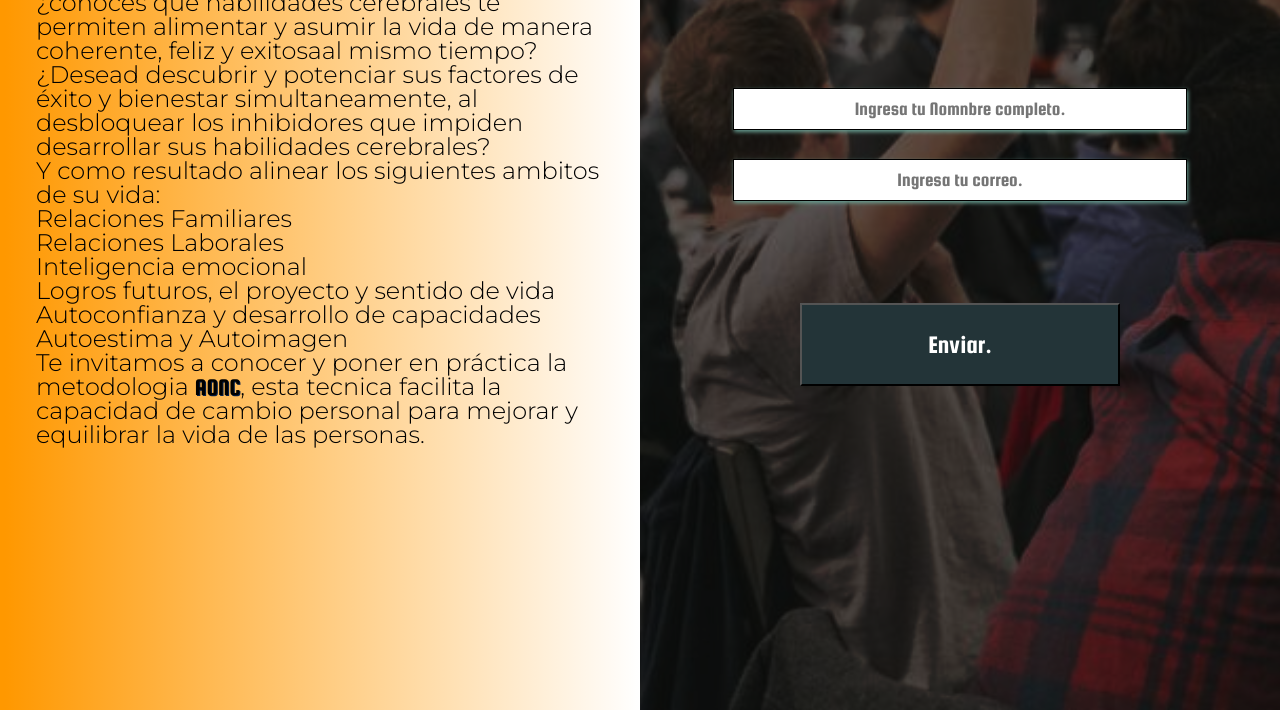
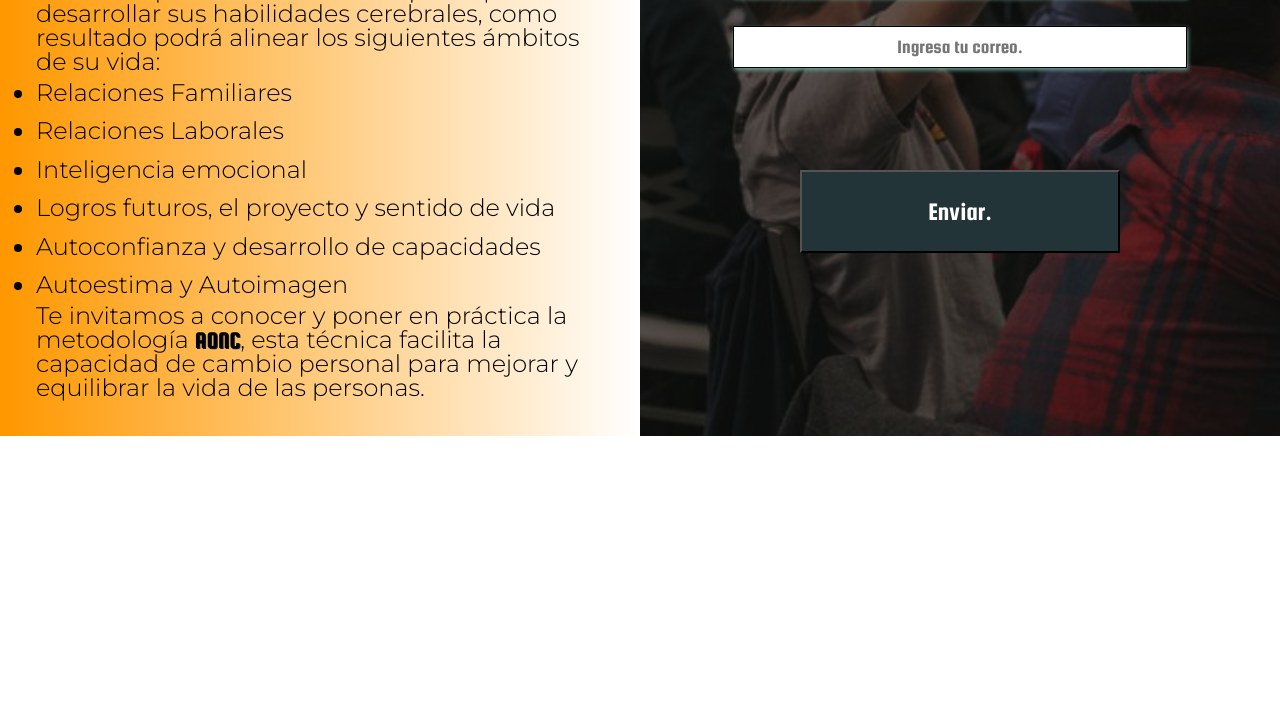
Before and after one commit to salj8009/landing, a plain HTML site: page index.html in a window 1280 px wide. Shown: the part 590-1300 px from the top of the page. After the commit the page ends 1026 px from the top, so only its background shows below. Drawn offline with Linux system fonts and the light colour scheme; some packages are replaced by stand-ins of ours; a script that the page names is missing.

Commit message:
correcion ortografico de texto

```diff
--- a/css/estilos.css
+++ b/css/estilos.css
@@ -59,8 +59,8 @@ h3 {
 }
 
 
-ol {
-  list-style: decimal;
+ul, li {
+  list-style-type: disc;
   line-height:1.6em;
 }
 .texto {
--- a/index.html
+++ b/index.html
@@ -14,12 +14,13 @@
 <body>
 	<div class="grid-container">
 	  <div class="areaUno">
-	  	<img class="logo" src="img/nes.png">
+	  <!--	<img class="logo" src="img/nes.png"> -->
 	  	<h1>Potencializa tu Rendimiento <strong>SALUDABLE-MENTE</strong></h1>
 	  		<div class="texto">
-			  	<p>¿conoces que habilidades cerebrales te permiten alimentar y asumir la vida de manera coherente, feliz y exitosaal mismo tiempo?</p>
-			  	<p>¿Desead descubrir y potenciar sus factores de éxito y bienestar simultaneamente, al desbloquear los inhibidores que impiden desarrollar sus habilidades cerebrales?</p>
-			  	<p>Y como resultado alinear los siguientes ambitos de su vida:</p>
+			  	<p>¿Conoces que habilidades cerebrales te permiten alimentar y asumir la vida de manera coherente, feliz y exitosa al mismo tiempo?</p>
+			  	<p>¿Deseas descubrir y potenciar sus factores de éxito y bienestar simultaneamente?</p>
+			  	 <p>Al desbloquear los inhibidores que impiden desarrollar sus habilidades cerebrales,
+			  	    como resultado podrá alinear los siguientes ámbitos de su vida:</p>
 			  	<ul>
 			  		<li>Relaciones Familiares</li>
 			  		<li>Relaciones Laborales</li>
@@ -28,13 +29,13 @@
 			  		<li>Autoconfianza y desarrollo de capacidades</li>
 			  		<li>Autoestima y Autoimagen</li>
 			  	</ul>
-			  	<p>Te invitamos a conocer y poner en práctica la metodologia <strong>AONC</strong>, esta tecnica facilita la capacidad de cambio personal para mejorar y equilibrar la vida de las personas.</p>
+			  	<p>Te invitamos a conocer y poner en práctica la metodología <strong>AONC</strong>, esta técnica facilita la capacidad de cambio personal para mejorar y equilibrar la vida de las personas.</p>
 			  	<!--<h3 id="cf"><a href="">Como funciona?</a></h3> -->
 			<!--	<h3 id="cf"><a href="http://neuroestrategias.com/html/aonc.html" target="_blank">Más Información.</a></h3> -->
 		  	</div>
 	  </div>
 	  <div class="areaDos">
-	  		 <img class="logo" src="img/aonc.png">
+	  		<!-- <img class="logo" src="img/aonc.png"> -->
 	  		 <p class="textoAreaDos">Asiste a nuestro curso básico que se llevara acabo el dia <strong>20/NOVIEMBRE/2019.</strong> alas <strong>20:00hrs</strong> en <strong>Cetro de Convenciones.</strong> </p>
 	  		 <p class="textoAreaDos"><strong>Cupo limitado.</strong></p>
 	  	<h3>Participa con nosotros suscribete.</h3>
```
